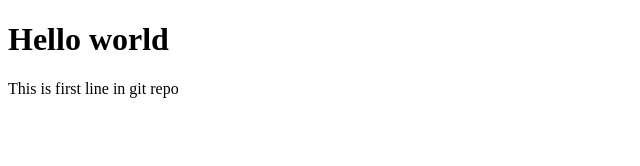
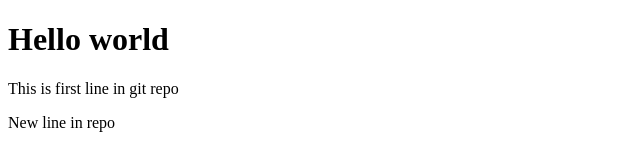
Before and after one commit to Shivalodhigithub/first_test, a plain HTML site: page index.html in a window 1280 px wide. Shown: the whole page, without its empty margins (0-640 px from the left). Drawn offline with Linux system fonts and the light colour scheme.

Commit message:
updated index.html with a new line

```diff
--- a/index.html
+++ b/index.html
@@ -9,5 +9,6 @@
 <body>
     <h1>Hello world </h1>
     <p>This is first line in git repo</p>
+    <p>New line in repo</p>
 </body>
 </html>
```
Also changed, not shown: 1 other file.
